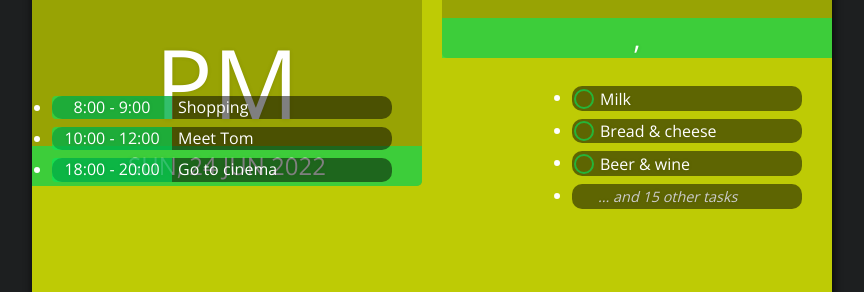
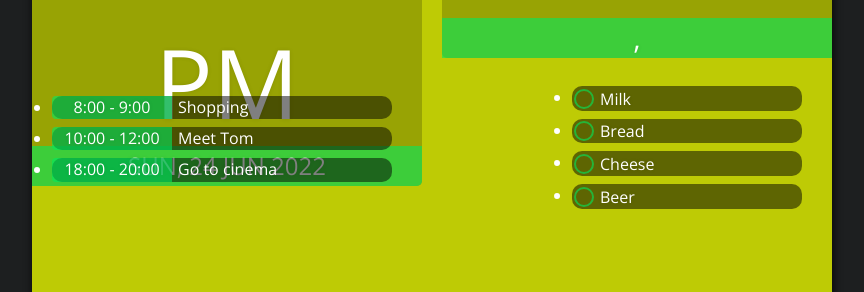
Before and after one commit to Mckoev/organizer, a React (Create React App) app: page / in a window 1280 px wide. Shown: the part 240-532 px from the top of the page, without its empty margins (208-1072 px from the left). Built offline with nearby package versions, Linux system fonts and the light colour scheme; no server answers; a web font is replaced by a local one.

Commit message:
added PanelTasks component

```diff
--- /dev/null
+++ b/src/components/home/PanelTasks.tsx
@@ -0,0 +1,43 @@
+import { useState } from 'react'
+import { initShopList, shoppingList } from '../tasks/initialData'
+
+function PanelTasks() {
+  const initialValue = localStorage.getItem(shoppingList)
+
+  const [list, setList] = useState(initialValue ? JSON.parse(initialValue) : initShopList)
+
+  const listItems = list.map((el, index) => (
+    <li key={index} className={el.complete ? 'checked' : ''}>
+      <div className="check"></div>
+      <div className="title">{el.task}</div>
+    </li>
+  ))
+
+  return (
+    <div className="panel panel-tasks">
+      <ul>
+        {/* <li className="checked">
+          <div className="check"></div>
+          <div className="title">Milk</div>
+        </li>
+        <li>
+          <div className="check"></div>
+          <div className="title">Bread & cheese</div>
+        </li>
+        <li>
+          <div className="check"></div>
+          <div className="title">Beer & wine</div>
+        </li> */}
+
+        {listItems}
+
+        <li className="other">
+          <div className="plus"></div>
+          <div className="title">... and 15 other tasks</div>
+        </li>
+      </ul>
+    </div>
+  )
+}
+
+export default PanelTasks
--- a/src/components/tasks/List.tsx
+++ b/src/components/tasks/List.tsx
@@ -51,7 +51,7 @@ function List({ name, initialStandartValue, store }) {
     <li key={index} className={el.complete ? 'checked' : ''}>
       <div className="check" onClick={() => changeElement(el.id)}></div>
       <div className="title" onClick={() => changeElement(el.id)}>
-        {el.task}{' '}
+        {el.task}
       </div>
       <div className="remove" onClick={() => removeEl(el.id)}>
         <img src={require('../../img/remove.png')}></img>
--- a/src/pages/home/Home.tsx
+++ b/src/pages/home/Home.tsx
@@ -2,9 +2,9 @@ import React from 'react'
 import './home.css'
 import TimeHome from '../../components/home/timeHome'
 import WeatherHome from '../../components/home/weatherHome'
+import PanelTasks from '../../components/home/PanelTasks'
 
 function Home() {
-
   return (
     <div className="page page-home" style={{ display: 'block' }}>
       <div className="overlay"></div>
@@ -28,26 +28,7 @@ function Home() {
           </li>
         </ul>
       </div>
-      <div className="panel panel-tasks">
-        <ul>
-          <li className="checked">
-            <div className="check"></div>
-            <div className="title">Milk</div>
-          </li>
-          <li>
-            <div className="check"></div>
-            <div className="title">Bread & cheese</div>
-          </li>
-          <li>
-            <div className="check"></div>
-            <div className="title">Beer & wine</div>
-          </li>
-          <li className="other">
-            <div className="plus"></div>
-            <div className="title">... and 15 other tasks</div>
-          </li>
-        </ul>
-      </div>
+      <PanelTasks />
     </div>
   )
 }
```
